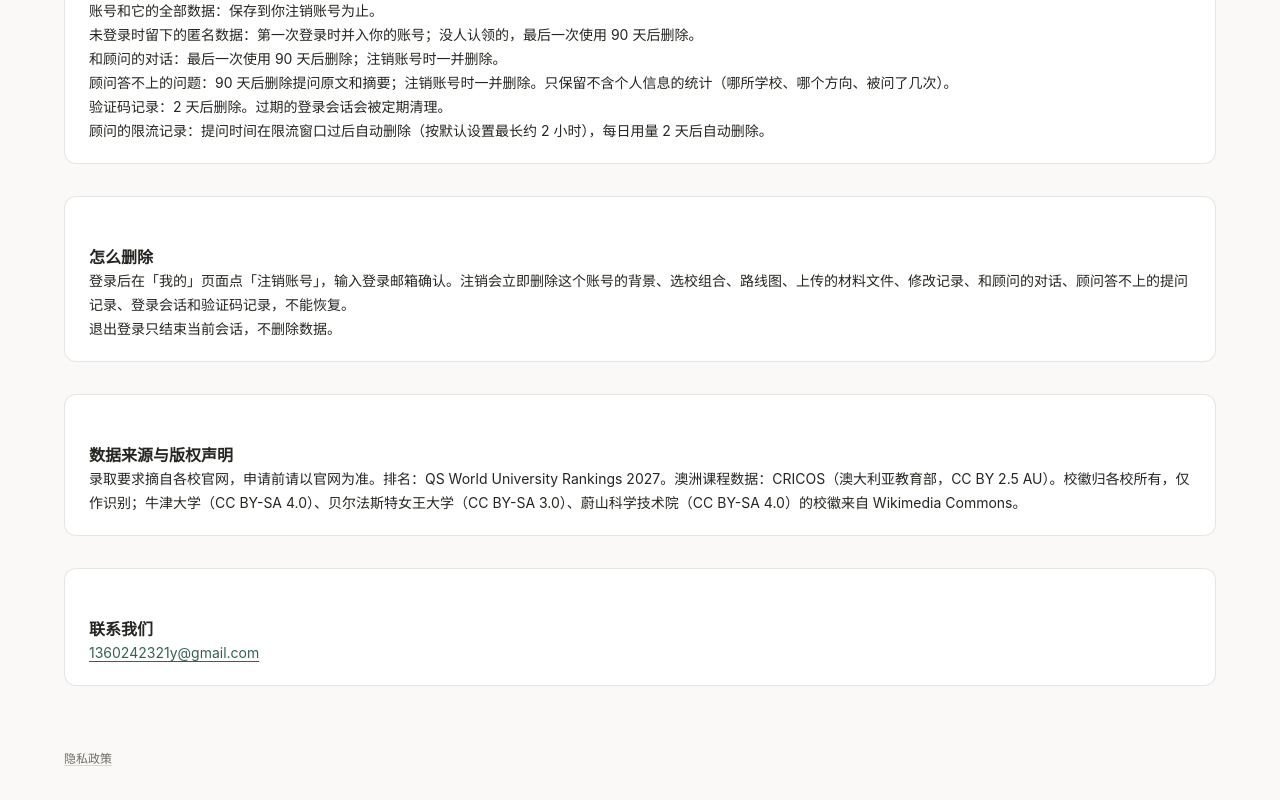
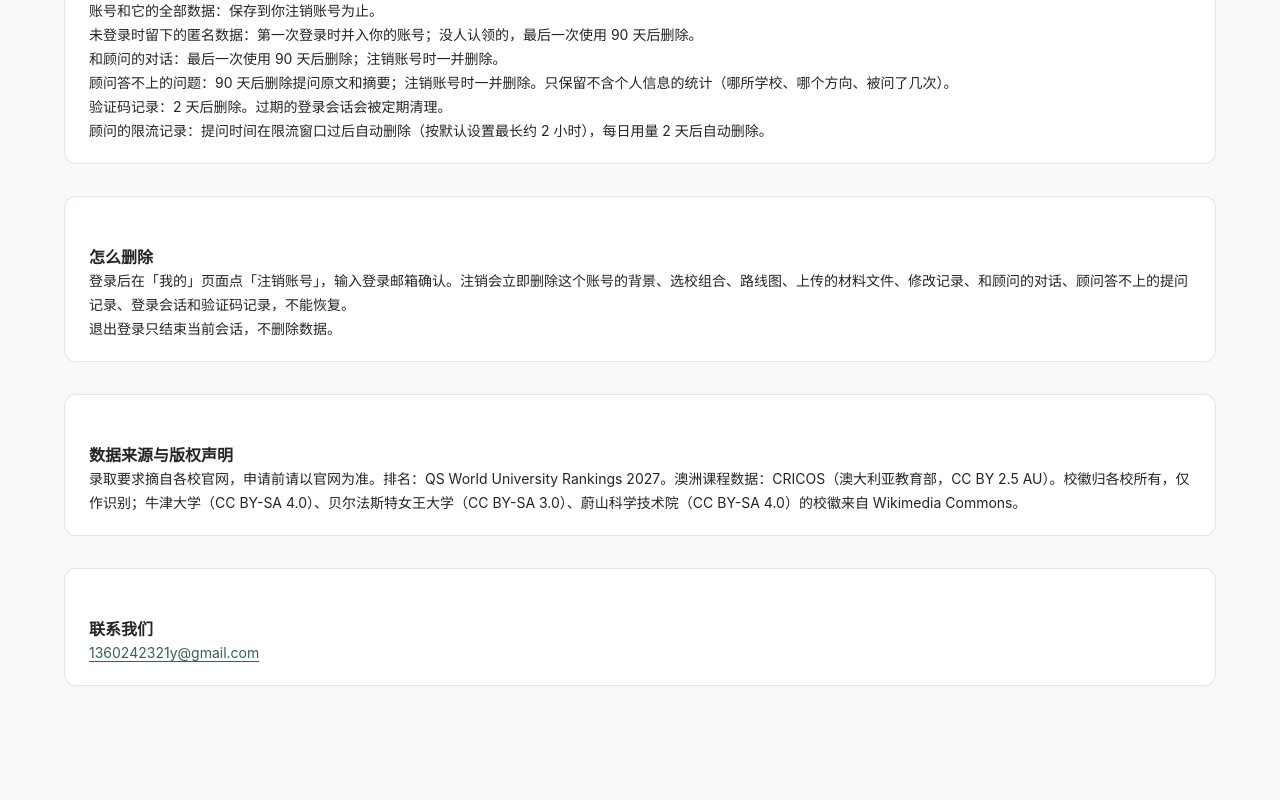
Before and after one commit to MortyYJT/LeapAshore, a Next.js app in the folder web/: page /privacy in a window 1280 px wide. Shown: the part 855-1655 px from the top of the page. After the commit the page ends 1581 px from the top, so only its background shows below. Built offline with nearby package versions, Linux system fonts and the light colour scheme; no server answers.

Commit message:
fix(web): remove the global privacy footer
- Remove the shared footer while retaining the policy page.
- Update browser checks to expect no global footer.
- Document all 36 schools without a configured logo after checking all 251 configured image assets.

```diff
--- a/web/app/layout.tsx
+++ b/web/app/layout.tsx
@@ -2,7 +2,6 @@ import type { Metadata } from "next";
 
 import { AuthProvider } from "@/components/auth/AuthProvider";
 import { Shell } from "@/components/shell/Shell";
-import { SiteFooter } from "@/components/shell/SiteFooter";
 
 import "./globals.css";
 
@@ -16,7 +15,7 @@ export default function RootLayout({ children }: { children: React.ReactNode })
     <html lang="zh-CN">
       <body>
         <AuthProvider>
-          <Shell footer={<SiteFooter />}>{children}</Shell>
+          <Shell>{children}</Shell>
         </AuthProvider>
       </body>
     </html>
--- a/web/components/shell/Shell.tsx
+++ b/web/components/shell/Shell.tsx
@@ -23,7 +23,7 @@ function isCurrent(pathname: string, matches: string[]): boolean {
   return matches.some((m) => pathname === m || pathname.startsWith(`${m}/`));
 }
 
-export function Shell({ children, footer }: { children: ReactNode; footer?: ReactNode }) {
+export function Shell({ children }: { children: ReactNode }) {
   const pathname = usePathname() ?? "/";
   const [open, setOpen] = useState(false);
   const [scrolled, setScrolled] = useState(false);
@@ -77,7 +77,6 @@ export function Shell({ children, footer }: { children: ReactNode; footer?: Reac
         </div>
       </header>
       {children}
-      <footer className="site-foot">{footer}</footer>
     </>
   );
 }
--- a/web/components/shell/SiteFooter.tsx
+++ /dev/null
@@ -1,5 +0,0 @@
-import Link from "next/link";
-
-export function SiteFooter() {
-  return <p><Link href="/privacy">隐私政策</Link></p>;
-}
```
Also changed, not shown: 3 other files (tests, documents, lock files or other folders).
